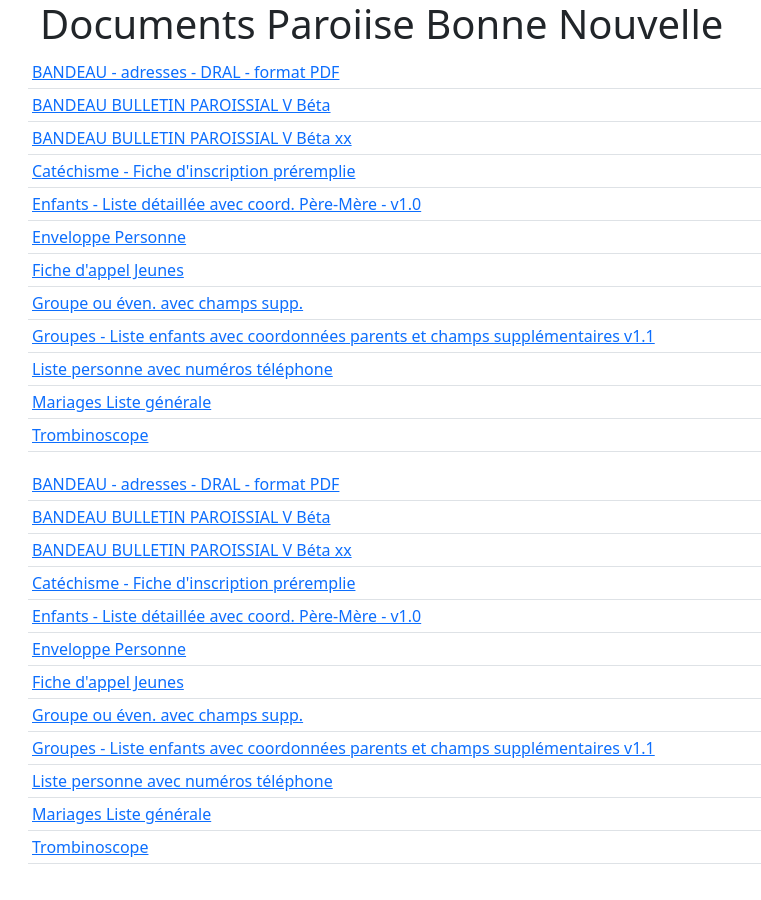
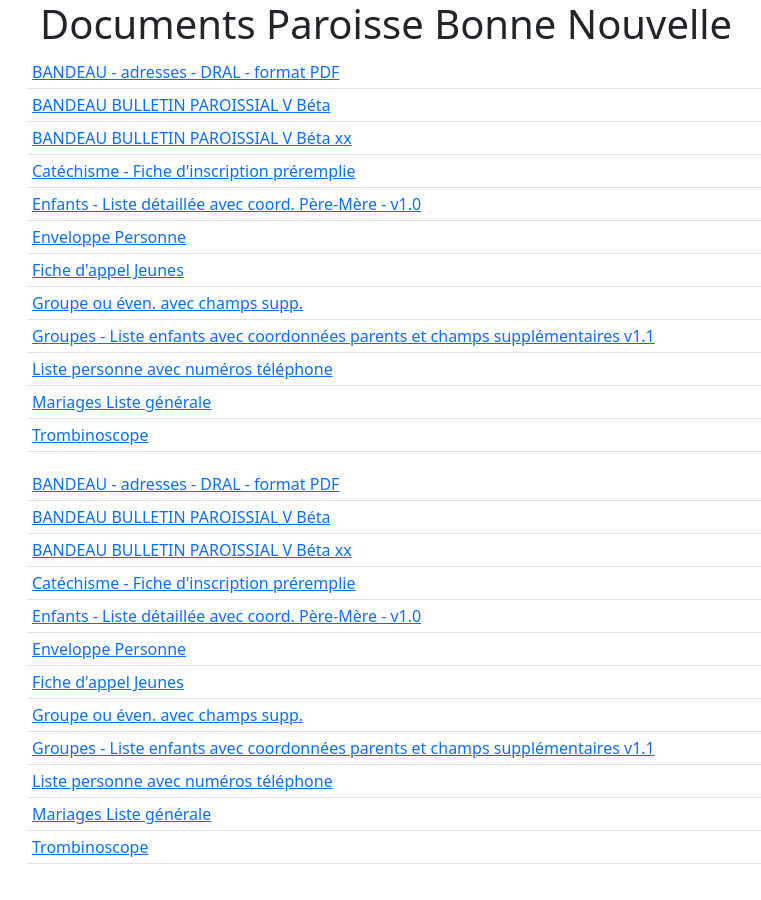
Before and after one commit to awelvor/enoria, a Jekyll site: the page built from index.html, in a window 1280 px wide. Shown: the whole page, without its empty margins (54-815 px from the left). Built offline with Jekyll 4.4.1, drawn with Linux system fonts in a browser that asks for light colours.

Commit message:
Update index.html

```diff
--- a/index.html
+++ b/index.html
@@ -4,7 +4,7 @@ layout: default
 ---
 
   <div class="container">
-  <h1>Documents Paroiise Bonne Nouvelle</h1>
+  <h1>Documents Paroisse Bonne Nouvelle</h1>
    {% include navigation.html %}
 
     </div>
```
